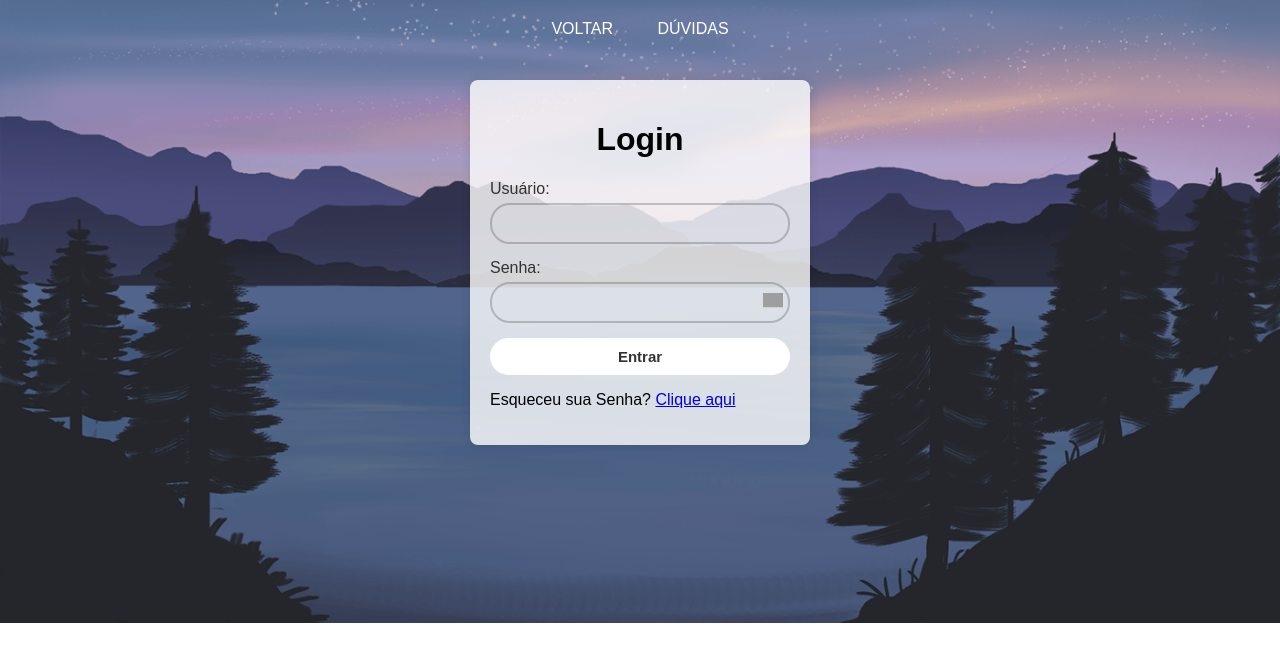
After one commit to Wilson-Pedro/projetos_python, a Flask app: page /login in a window 1280 px wide. The commit adds this page. Shown: the top 662 px of the page. Run offline with Flask 3, Linux system fonts and the light colour scheme; grey boxes are pictures that could not be loaded.

Commit message:
criação do site (Escola Luluzinha)

```diff
--- /dev/null
+++ b/view/siteEscolaLuluzinha.py
@@ -0,0 +1,26 @@
+from flask import Flask, render_template
+
+app = Flask(__name__)
+
+@app.route("/")
+def homepage():
+    return render_template("homepage.html")
+
+@app.route("/login")
+def login():
+    return render_template("login.html")
+
+@app.route("/boletim")
+def boletim():
+    return render_template("boletim.html")
+
+@app.route("/trocar_senha")
+def trocar_senha():
+    render_template("trocar_senha")
+
+@app.route("/homepage")
+def voltar():
+    return render_template("homepage.html")
+
+if __name__ == "__main__":
+    app.run(debug=True)
--- /dev/null
+++ b/view/static/Login.css
@@ -0,0 +1,102 @@
+body {
+    margin: 0;
+    font-family: Arial, sans-serif;
+    background-image: url('/static/img/fundo4.png');
+    background-size: cover;
+    background-position: center;
+    background-repeat: no-repeat;
+}
+
+.nav {
+    width: 100%;
+    background-color: rgba(189, 181, 181, 0); /* Cor de fundo da barra de navegação transparente */
+    color: #fff; /* Cor do texto */
+    position: fixed;
+    top: 0;
+    left: 0;
+    z-index: 1000;
+}
+
+.nav ul {
+    padding: 0;
+    margin: 0;
+    list-style-type: none; /* Removendo a estilização padrão da lista */
+    text-align: center; /* Centraliza os itens */
+}
+
+.nav ul li {
+    display: inline-block; /* Coloca os itens em linha */
+}
+
+.nav ul li a {
+    display: block;
+    padding: 20px;
+    text-decoration: none;
+    color: #fff; /* Cor do texto */
+    transition: transform 0.3s ease; /* Adiciona transição suave ao tamanho */
+}
+
+.nav ul li a:hover {
+    transform: scale(1.1); /* Aumenta o tamanho em 10% ao passar o mouse */
+}
+
+.login-container {
+    width: 300px;
+    margin: 80px auto; /* Centraliza o login-container verticalmente */
+    padding: 20px;
+    background-color: rgba(255, 255, 255, 0.8); /* Fundo do container transparente e opaco */
+    box-shadow: 0 0 10px rgba(0, 0, 0, 0.1);
+    border-radius: 8px;
+}
+
+.login-container h1 {
+    text-align: center;
+    color: #000000;
+}
+
+.form-group {
+    margin-bottom: 15px;
+}
+
+.form-group label {
+    display: block;
+    margin-bottom: 5px;
+    color: #333; /* Cor do texto das labels */
+}
+
+.form-group input {
+    width: 100%;
+    padding: 8px;
+    box-sizing: border-box;
+    border-radius: 20px;
+    font-size: 18px;
+    background-color: transparent;
+    border: 2px solid rgba(0, 0, 0, 0.2);
+    color: #333; /* Cor do texto */
+    outline: none;
+}
+
+.form-group button {
+    width: 100%;
+    padding: 10px;
+    background-color: #fff;
+    color: #333;
+    border: none;
+    border-radius: 20px;
+    cursor: pointer;
+    font-size: 15px;
+    font-weight: bold;
+}
+
+.form-group button:hover {
+    background-color: rgb(143, 149, 182);
+}
+
+.toggle-password {
+    position: absolute;
+    right: 7px;
+    top: 50%;
+    transform: translateY(-50%);
+    cursor: pointer;
+    z-index: 1;
+}
--- /dev/null
+++ b/view/templates/login.html
@@ -0,0 +1,62 @@
+<!DOCTYPE html>
+<html lang="en">
+<head>
+    <meta charset="UTF-8">
+    <meta name="viewport" content="width=device-width, initial-scale=1.0">
+    <link rel="stylesheet" href="{{url_for('static', filename = 'login.css')}}">
+    <title>LOGIN - USUARIOS</title>
+
+</head>
+    <!--<p>bem vindo(a) {{nome_usuarios}}</p>-->
+<body>
+
+    <header class="nav">
+        <nav>
+            <ul>
+              <li><a href="{{url_for('homepage')}}">VOLTAR</a></li>
+              <li><a href="#">DÚVIDAS</a></li>
+            </ul>
+          </nav>
+    </header>
+
+    <div class="login-container">
+        <h1>Login</h1>
+        <form>
+            <div class="form-group">
+                <label class="label-estilizada" for="username">Usuário:</label>
+                <input type="text" id="username" name="username" required>
+            </div>
+            <div class="form-group">
+                <label class="label-estilizada" for="password">Senha:</label>
+                <div style="position: relative;">
+                    <input type="password" id="password" name="password" required>
+                    <span class="toggle-password" onclick="togglePassword()">
+                        <img src="img/eye-regular.svg" alt="Mostrar Senha" width="20">
+                    </span>
+                </div>
+            </div>
+            <div class="form-group">
+                <button type="submit">Entrar</button>
+            </div>
+            <div>
+                <p>Esqueceu sua Senha? <a href="{{url_for('trocar_senha')}}">Clique aqui</a></p>
+            </div>
+        </form>
+    </div>
+
+    <script>
+        function togglePassword() {
+            var passwordField = document.getElementById('password');
+            var fieldType = passwordField.getAttribute('type');
+
+            if (fieldType === 'password') {
+                passwordField.setAttribute('type', 'text');
+            } else {
+                passwordField.setAttribute('type', 'password');
+            }
+        }
+    </script>
+
+</body>
+</body>
+</html>
```
Also changed, not shown: view/fodase.py (deleted, +0 -11 lines), view/static/homepage.css (added, +25 -0 lines), view/templates/homepage.html (+12 -1 lines), view/static/img/fundo4.png (added), view/static/img/planodefundo.png (added).
